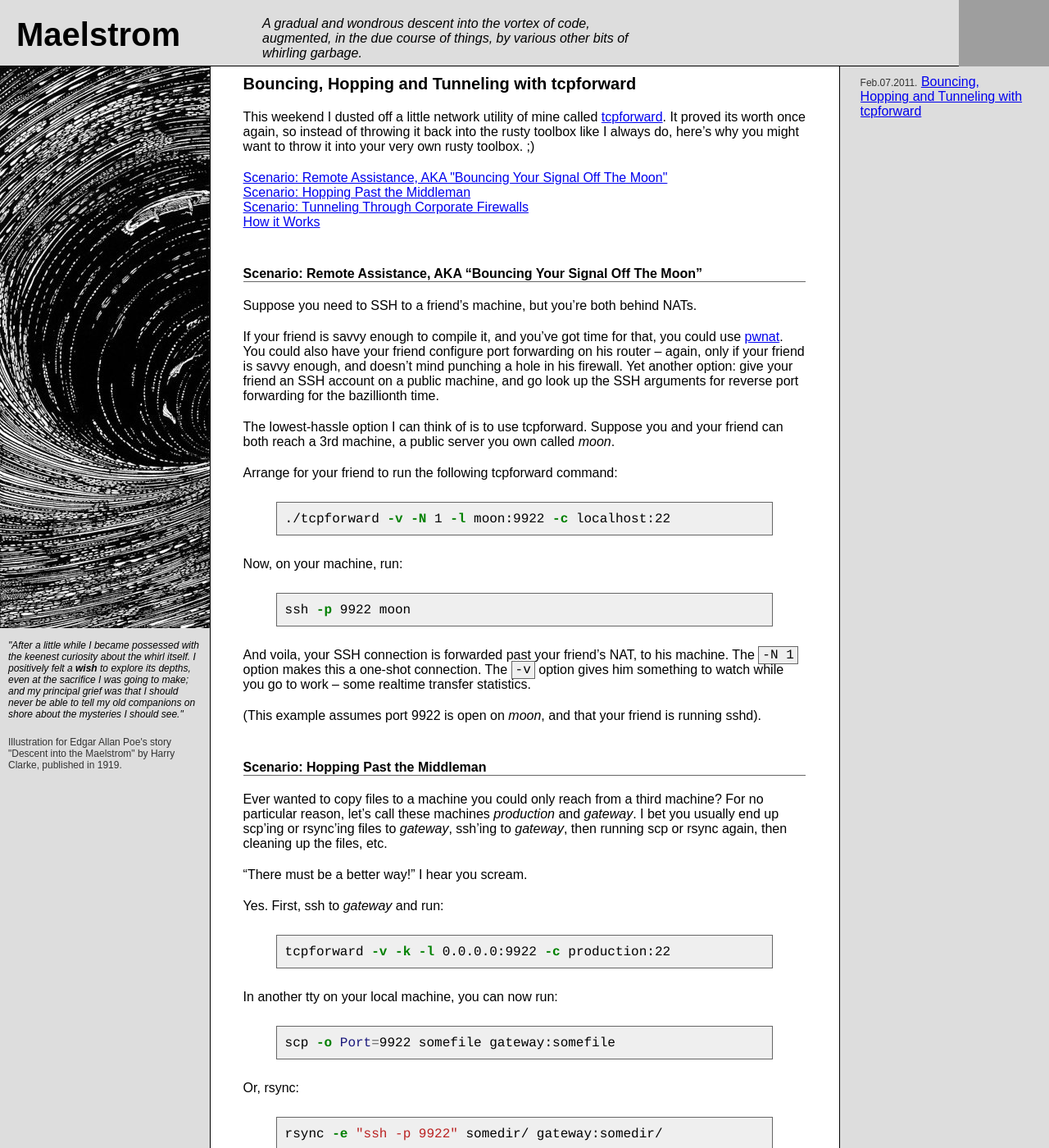
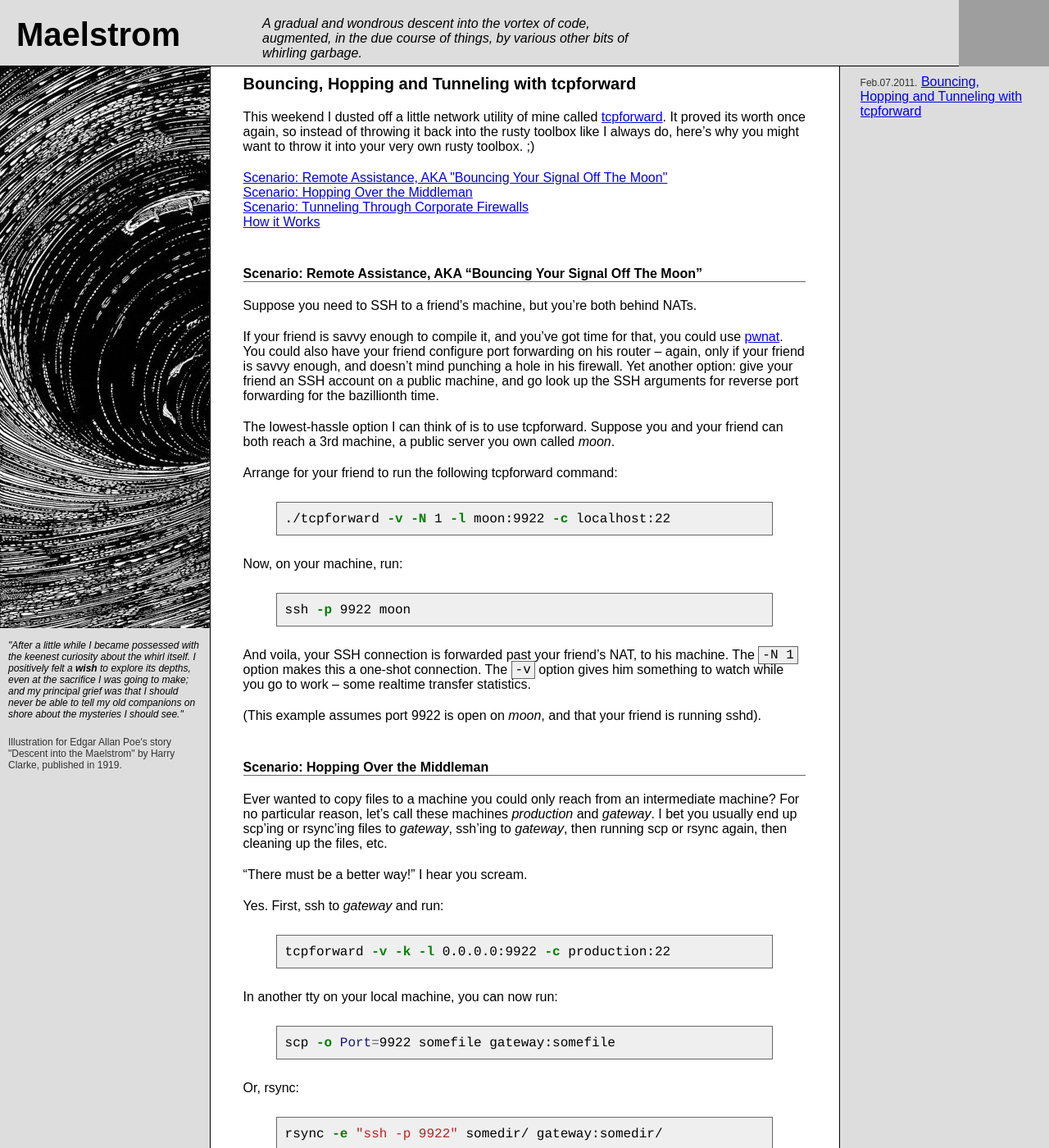
Before and after one commit to acg/acg.github.com, a Jekyll site: the page built from _posts/2011-02-07-bouncing-hopping-tunneling-with-tcpforward.markdown, in a window 1280 px wide and 1400 px high. Shown: the whole window at 82% size. Built offline with Jekyll 4.4.1, drawn with Linux system fonts in a browser that asks for light colours; Markdown is read by kramdown in place of the engine named in the settings; some of the changed text lies outside the part shown; grey boxes are pictures that could not be loaded.

Commit message:
tweaks to first post

```diff
--- a/_posts/2011-02-07-bouncing-hopping-tunneling-with-tcpforward.markdown
+++ b/_posts/2011-02-07-bouncing-hopping-tunneling-with-tcpforward.markdown
@@ -8,7 +8,7 @@ This weekend I dusted off a little network utility of mine called [tcpforward](h
 
 <ul class="toc">
   <li><a href="#bouncing">Scenario: Remote Assistance, AKA "Bouncing Your Signal Off The Moon"</a></li>
-  <li><a href="#hopping">Scenario: Hopping Past the Middleman</a></li>
+  <li><a href="#hopping">Scenario: Hopping Over the Middleman</a></li>
   <li><a href="#tunneling">Scenario: Tunneling Through Corporate Firewalls </a></li>
   <li><a href="#how-it-works">How it Works</a></li>
 </ul>
@@ -39,9 +39,9 @@ And voila, your SSH connection is forwarded past your friend's NAT, to his machi
 (This example assumes port 9922 is open on *moon*, and that your friend is running sshd).
 
 <span id="hopping"></span>
-### Scenario: Hopping Past the Middleman ###
+### Scenario: Hopping Over the Middleman ###
 
-Ever wanted to copy files to a machine you could only reach from a third machine? For no particular reason, let's call these machines *production* and *gateway*. I bet you usually end up scp'ing or rsync'ing files to *gateway*, ssh'ing to *gateway*, then running scp or rsync again, then cleaning up the files, etc.
+Ever wanted to copy files to a machine you could only reach from an intermediate machine? For no particular reason, let's call these machines *production* and *gateway*. I bet you usually end up scp'ing or rsync'ing files to *gateway*, ssh'ing to *gateway*, then running scp or rsync again, then cleaning up the files, etc.
 
 "There must be a better way!" I hear you scream.
 
```
Also changed, not shown: other parts of _posts/2011-02-07-bouncing-hopping-tunneling-with-tcpforward.markdown (+2 -2 lines).
